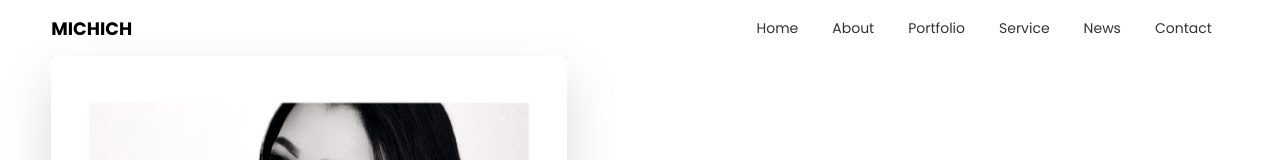
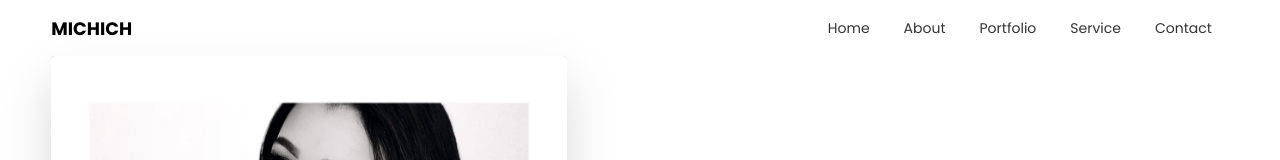
Before and after one commit to Chima20-art/portfolio-v2, a Next.js app: page / in a window 1280 px wide. Shown: the top 160 px of the page. Built offline with nearby package versions, Linux system fonts and the light colour scheme.

Commit message:
removed news page.

```diff
--- a/components/header.js
+++ b/components/header.js
@@ -8,7 +8,6 @@
         { title: 'About', url: '/about' },
         { title: 'Portfolio', url: '/portfolio' },
         { title: 'Service', url: '/services' },
-        { title: 'News', url: '/' },
         { title: 'Contact', url: '/' },
     ]
     const [hoverdItem, setHoveredItem] = useState('')
@@ -51,7 +50,7 @@
                                             delay: 0.2,
                                             ease: 'easeIn',
                                         }}
-                                        className="bg-grey h-full w-full absolute right-0 top-0 z-20 "
+                                        className="bg-grey h-full w-full flex align-center items-center absolute right-0 top-0 z-20  "
                                     >
                                         <p className=" z-[20] text-white w-fit h-fit flex justify-center items-center  mx-auto h-full bg-transparent">
                                             {page.title}
```
